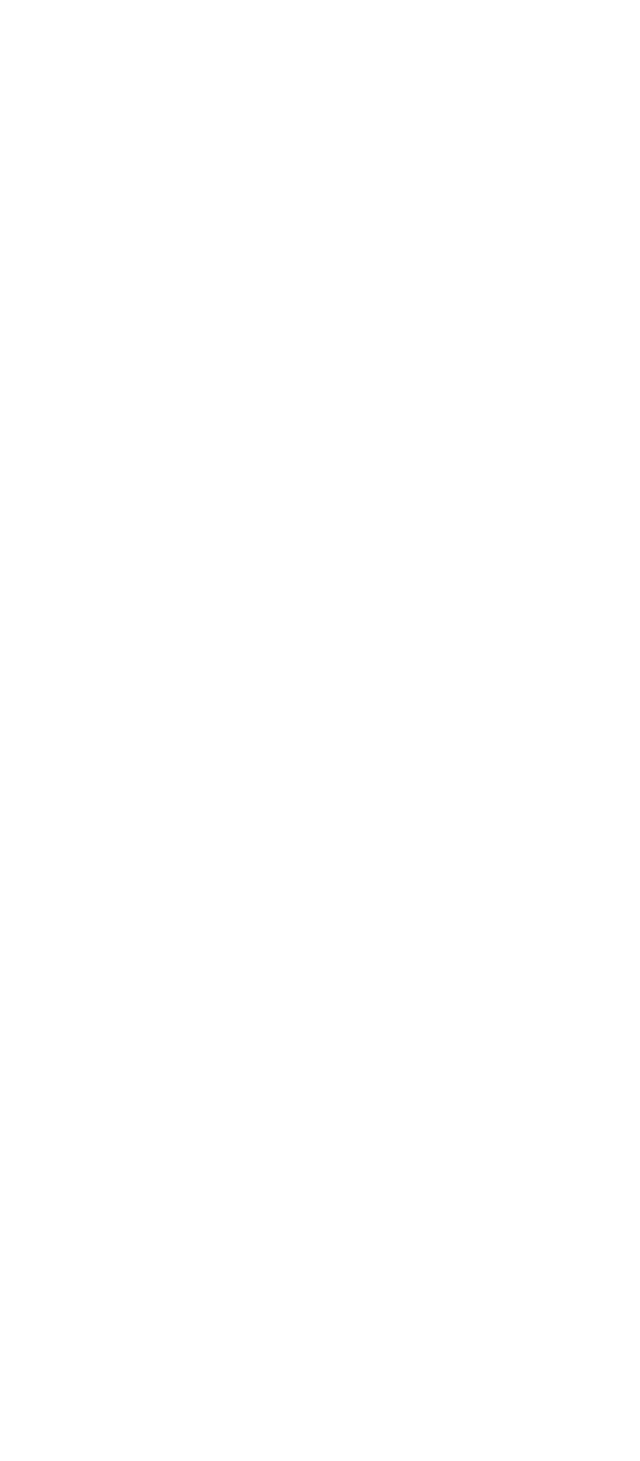
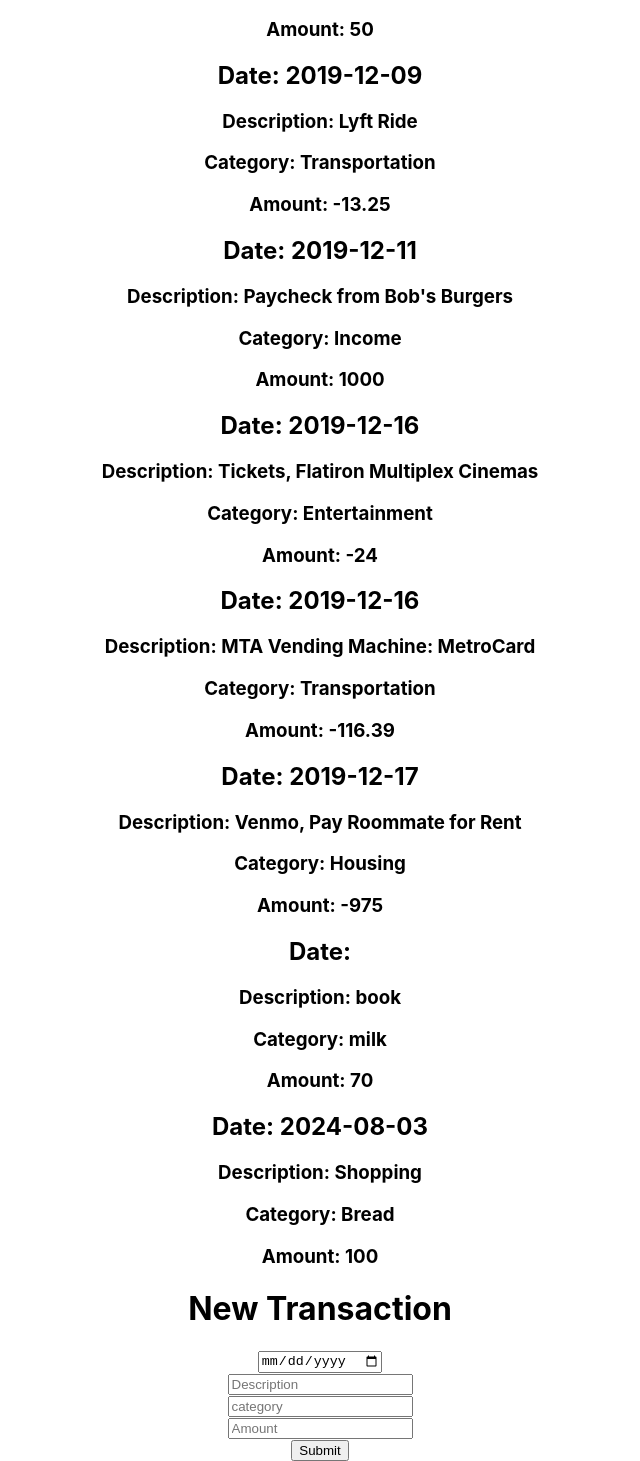
Before and after one commit to Fixc-ray/Bank-Of-Flatiron, a React (Create React App) app: page / in a window 1280 px wide. Shown: the part 1186-2647 px from the top of the page, without its empty margins (320-960 px from the left). Before the commit the page ends 800 px from the top, so only its background shows below. Built offline with nearby package versions, Linux system fonts and the light colour scheme; data requests are answered from the project's data file.

Commit message:
added the form to add a new transactions

```diff
--- /dev/null
+++ b/src/components/Add.js
@@ -0,0 +1,93 @@
+import React, { useState } from "react";
+
+function Add({ adds, setUsers }) {
+  const [added, setAddedData] = useState({
+    date: "",
+    description: "",
+    category: "",
+    amount: "",
+  });
+  const handleOnChange = (e) => {
+    const name = e.target.name;
+    const value = e.target.value;
+
+    setAddedData({
+      ...added,
+      [name]: value,
+    });
+  };
+  const submit = (e) => {
+    e.preventDefault();
+    fetch("http://localhost:3000/transactions", {
+      method: "POST",
+      headers: {
+        "Content-type": "application/json",
+        Accept: "application/json",
+      },
+      body: JSON.stringify(added),
+    })
+      .then((res) => res.json)
+      .then((add) => setUsers([add, ...adds]));
+
+    setAddedData({
+      date: "",
+      description: "",
+      category: "",
+      amount: "",
+    });
+  };
+  return (
+    <div>
+      <div>
+        <h1>New Transaction</h1>
+      </div>
+      <form onSubmit={submit} >
+        <div>
+          <input
+            type="date"
+            name="date"
+            value={added.date}
+            placeholder="Date"
+            onChange={handleOnChange}
+            required
+          ></input>
+        </div>
+        <div>
+          <input
+            type="text"
+            name="description"
+            value={added.description}
+            placeholder="Description"
+            onChange={handleOnChange}
+            required
+          ></input>
+        </div>
+        <div>
+          <input
+            type="text"
+            name="category"
+            value={added.category}
+            placeholder="category"
+            onChange={handleOnChange}
+            required
+          ></input>
+        </div>
+        <div>
+          <input
+            type="number"
+            name="amount"
+            value={added.amount}
+            placeholder="Amount"
+            onChange={handleOnChange}
+            required
+          ></input>
+        </div>
+        <div>
+          <input type="submit"></input>
+        </div>
+      </form>
+    </div>
+  );
+}
+
+export default Add;
--- a/src/components/App.js
+++ b/src/components/App.js
@@ -1,11 +1,23 @@
 import logo from '../logo.svg';
 import '../App.css';
 import Details from './Details';
+import Add from './Add';
+import React, { useEffect, useState } from "react";
 
 function App() {
+  const url = "http://localhost:3000/transactions";
+  const [transactions, setUsers] = useState([]);
+  useEffect(() => {
+    fetch(url)
+      .then((res) => res.json())
+      .then((transactions) => {
+        setUsers(transactions);
+      });
+  }, []);
   return (
     <div className="App">
-      <Details/>
+      <Details transaction ={transactions}/>
+      <Add adds={transactions} setUsers={setUsers}/>
     </div>
   );
 }
--- a/src/components/Detail.js
+++ b/src/components/Detail.js
@@ -3,8 +3,10 @@ import React from 'react'
 function Detail({detail}) {
   return (
     <div>
-        <h3>Date: {detail.date}</h3>
+        <h2>Date: {detail.date}</h2>
         <h3>Description: {detail.description}</h3>
+        <h3>Category: {detail.category}</h3>
+        <h3>Amount: {detail.amount}</h3>
     </div>
   )
 }
--- a/src/components/Details.js
+++ b/src/components/Details.js
@@ -2,19 +2,12 @@ import React, { useEffect, useState } from "react";
 import { useParams } from "react-router-dom";
 import Detail from "./Detail";
 
-function Details() {
-  const url = "http://localhost:3000/details";
-  const [details, setUsers] = useState([]);
-  useEffect(() => {
-    fetch(url)
-       .then((res) => res.json())
-       .then((details) => {setUsers(details)});
-      console.log(details);
-  }, []);
-  const displayinfo = details.map((details) => (
-    <Detail key={details.id} detail={details} />
-  ));
-  return <div>{displayinfo}</div>;
+function Details({transaction}) {
+
+  const Displayinfo = transaction.map((transactions) =>
+    <Detail key={transactions.id} detail={transactions} />
+  );
+  return <div>{Displayinfo}</div>;
 }
 
 export default Details;
--- a/src/db.json
+++ b/src/db.json
@@ -1,18 +1,102 @@
 {
-  "details": [
+  "transactions": [
     {
-      "id": 1,
+      "id": "1",
       "date": "2019-12-01",
       "description": "Paycheck from Bob's Burgers",
       "category": "Income",
       "amount": 1000
     },
     {
-      "id": 2,
+      "id": "2",
       "date": "2019-12-01",
       "description": "South by Southwest Quinoa Bowl at Fresh & Co",
       "category": "Food",
       "amount": -10.55
+    },
+    {
+      "id": "3",
+      "date": "2019-12-02",
+      "description": "South by Southwest Quinoa Bowl at Fresh & Co",
+      "category": "Food",
+      "amount": -10.55
+    },
+    {
+      "id": "4",
+      "date": "2019-12-04",
+      "description": "Sunglasses, Urban Outfitters",
+      "category": "Fashion",
+      "amount": -24.99
+    },
+    {
+      "id": "5",
+      "date": "2019-12-06",
+      "description": "Venmo, Alice Pays you for Burrito",
+      "category": "Food",
+      "amount": 8.75
+    },
+    {
+      "id": "6",
+      "date": "2019-12-06",
+      "description": "Chipotle",
+      "category": "Food",
+      "amount": -17.59
+    },
+    {
+      "id": "7",
+      "date": "2019-12-07",
+      "description": "Birthday Check from Grandma",
+      "category": "Gift",
+      "amount": 50
+    },
+    {
+      "id": "8",
+      "date": "2019-12-09",
+      "description": "Lyft Ride",
+      "category": "Transportation",
+      "amount": -13.25
+    },
+    {
+      "id": "9",
+      "date": "2019-12-11",
+      "description": "Paycheck from Bob's Burgers",
+      "category": "Income",
+      "amount": 1000
+    },
+    {
+      "id": "10",
+      "date": "2019-12-16",
+      "description": "Tickets, Flatiron Multiplex Cinemas",
+      "category": "Entertainment",
+      "amount": -24
+    },
+    {
+      "id": "11",
+      "date": "2019-12-16",
+      "description": "MTA Vending Machine: MetroCard",
+      "category": "Transportation",
+      "amount": -116.39
+    },
+    {
+      "id": "12",
+      "date": "2019-12-17",
+      "description": "Venmo, Pay Roommate for Rent",
+      "category": "Housing",
+      "amount": -975
+    },
+    {
+      "id": "4749",
+      "date": "",
+      "description": "book",
+      "category": "milk",
+      "amount": "70"
+    },
+    {
+      "id": "8b45",
+      "date": "2024-08-03",
+      "description": "Shopping",
+      "category": "Bread",
+      "amount": "100"
     }
   ]
 }
```
